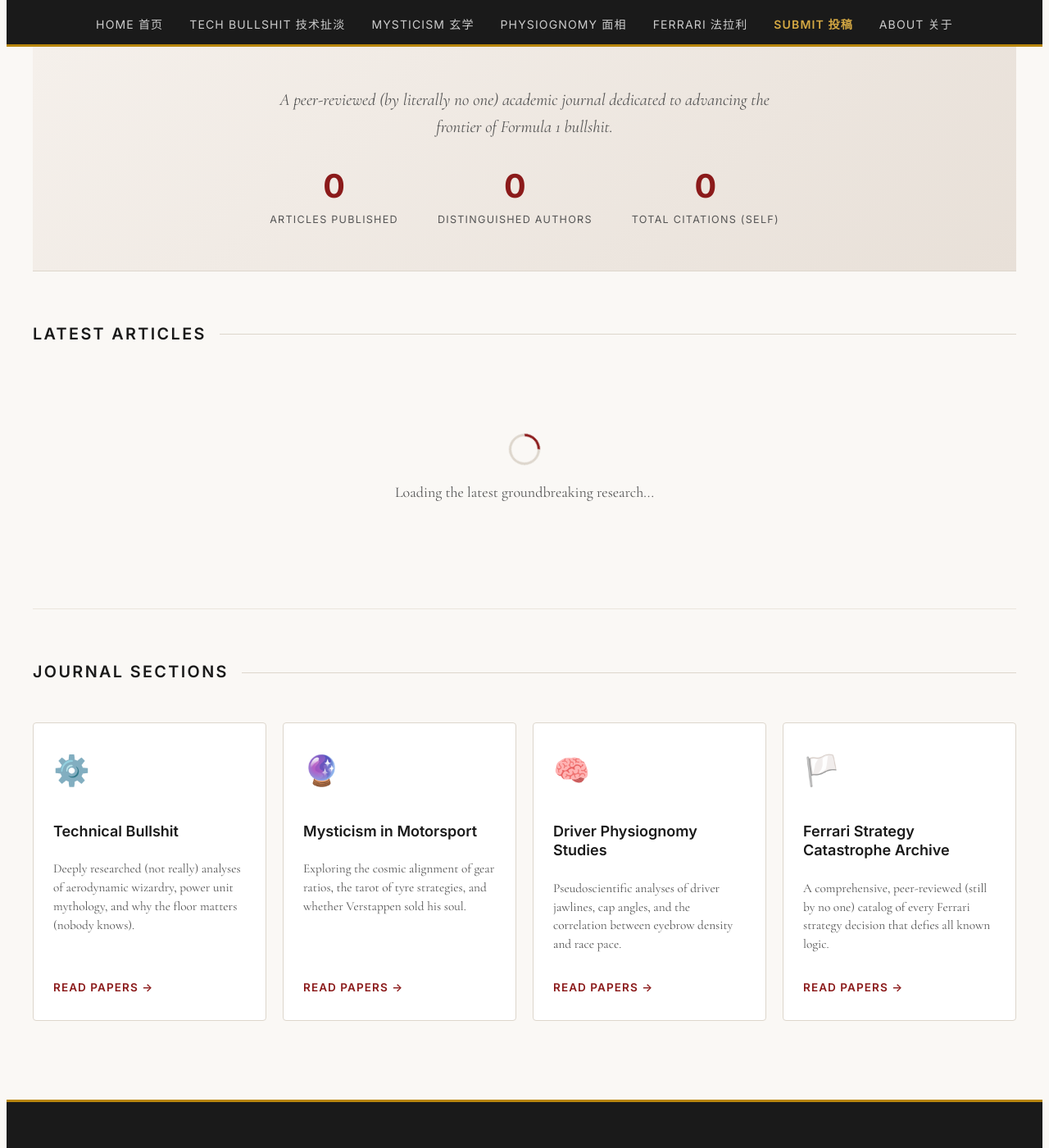
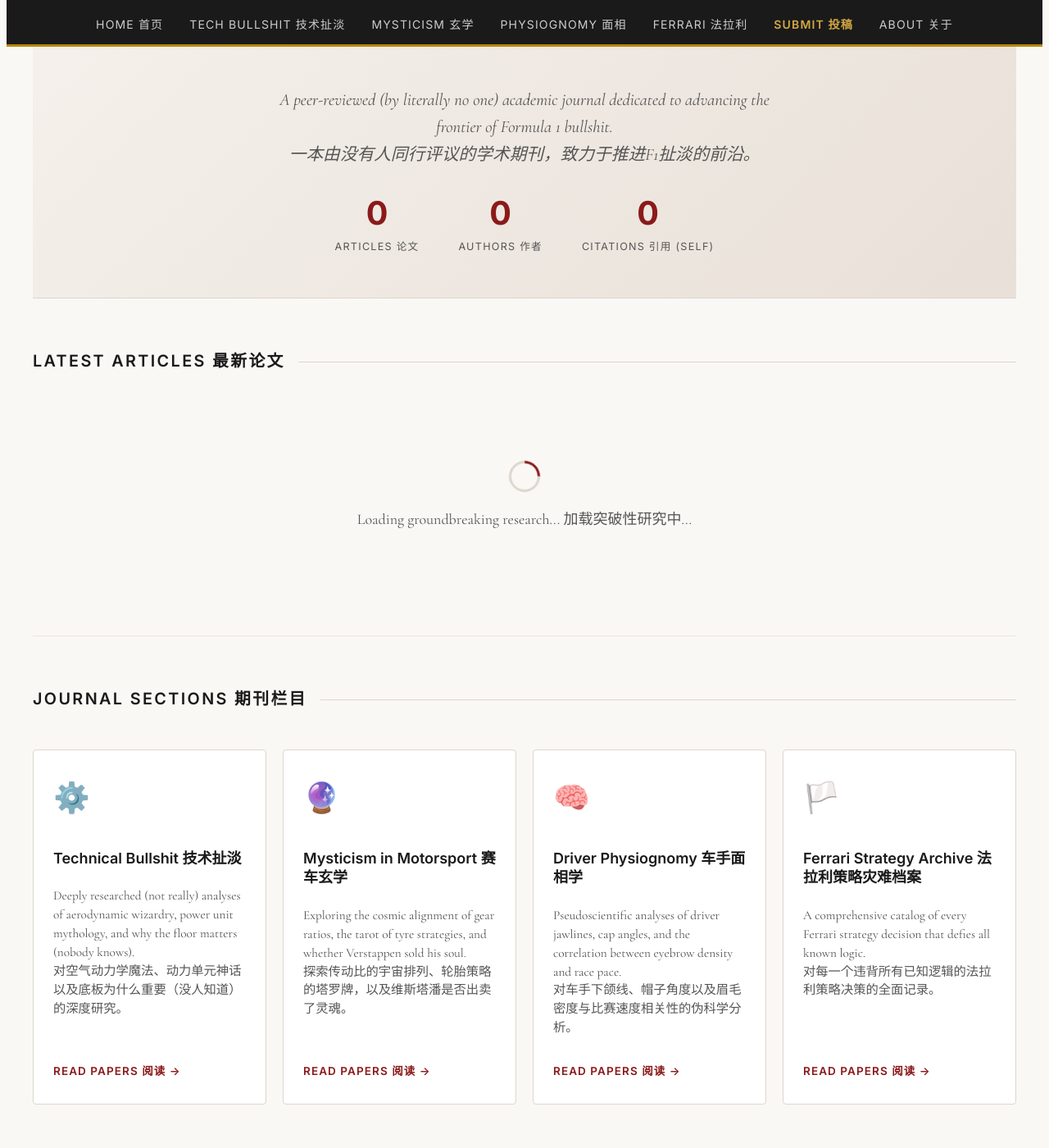
Before and after one commit to ashley0-926/fuck-journal, a Jekyll site: the page built from index.html, in a window 1280 px wide and 1400 px high, scrolled down 304 px. Shown: the whole window at 82% size. Built offline with Jekyll 4.4.1, drawn with Linux system fonts in a browser that asks for light colours.

Commit message:
Bilingual update 中英双语

```diff
--- a/index.html
+++ b/index.html
@@ -1,23 +1,23 @@
 ---
 layout: default
-title: Home
+title: Home 首页
 ---
 
 <section class="hero">
   <div class="hero-content">
-    <p class="hero-callout">A peer-reviewed (by literally no one) academic journal dedicated to advancing the frontier of Formula 1 bullshit.</p>
+    <p class="hero-callout">A peer-reviewed (by literally no one) academic journal dedicated to advancing the frontier of Formula 1 bullshit.<br>一本由没有人同行评议的学术期刊，致力于推进F1扯淡的前沿。</p>
     <div class="hero-stats">
       <div class="stat">
         <span class="stat-number" id="stat-articles">0</span>
-        <span class="stat-label">Articles Published</span>
+        <span class="stat-label">Articles 论文</span>
       </div>
       <div class="stat">
         <span class="stat-number" id="stat-authors">0</span>
-        <span class="stat-label">Distinguished Authors</span>
+        <span class="stat-label">Authors 作者</span>
       </div>
       <div class="stat">
         <span class="stat-number" id="stat-citations">0</span>
-        <span class="stat-label">Total Citations (self)</span>
+        <span class="stat-label">Citations 引用 (self)</span>
       </div>
     </div>
   </div>
@@ -25,12 +25,12 @@
 
 <section class="latest-issue">
   <div class="section-header">
-    <h2>Latest Articles</h2>
+    <h2>Latest Articles 最新论文</h2>
     <div class="section-header-line"></div>
   </div>
   <div class="articles-loading" id="articles-loading">
     <div class="loading-spinner"></div>
-    <p>Loading the latest groundbreaking research...</p>
+    <p>Loading groundbreaking research... 加载突破性研究中...</p>
   </div>
   <div class="articles-grid" id="articles-grid">
   </div>
@@ -38,33 +38,33 @@
 
 <section class="sections-overview">
   <div class="section-header">
-    <h2>Journal Sections</h2>
+    <h2>Journal Sections 期刊栏目</h2>
     <div class="section-header-line"></div>
   </div>
   <div class="sections-grid">
     <a href="{{ '/categories/technical-bullshit' | relative_url }}" class="section-card card-tech">
       <div class="card-icon">⚙️</div>
-      <h3>Technical Bullshit</h3>
-      <p>Deeply researched (not really) analyses of aerodynamic wizardry, power unit mythology, and why the floor matters (nobody knows).</p>
-      <span class="card-arrow">Read papers →</span>
+      <h3>Technical Bullshit 技术扯淡</h3>
+      <p>Deeply researched (not really) analyses of aerodynamic wizardry, power unit mythology, and why the floor matters (nobody knows).<br>对空气动力学魔法、动力单元神话以及底板为什么重要（没人知道）的深度研究。</p>
+      <span class="card-arrow">Read papers 阅读 →</span>
     </a>
     <a href="{{ '/categories/mysticism-in-motorsport' | relative_url }}" class="section-card card-mystic">
       <div class="card-icon">🔮</div>
-      <h3>Mysticism in Motorsport</h3>
-      <p>Exploring the cosmic alignment of gear ratios, the tarot of tyre strategies, and whether Verstappen sold his soul.</p>
-      <span class="card-arrow">Read papers →</span>
+      <h3>Mysticism in Motorsport 赛车玄学</h3>
+      <p>Exploring the cosmic alignment of gear ratios, the tarot of tyre strategies, and whether Verstappen sold his soul.<br>探索传动比的宇宙排列、轮胎策略的塔罗牌，以及维斯塔潘是否出卖了灵魂。</p>
+      <span class="card-arrow">Read papers 阅读 →</span>
     </a>
     <a href="{{ '/categories/driver-physiognomy-studies' | relative_url }}" class="section-card card-physio">
       <div class="card-icon">🧠</div>
-      <h3>Driver Physiognomy Studies</h3>
-      <p>Pseudoscientific analyses of driver jawlines, cap angles, and the correlation between eyebrow density and race pace.</p>
-      <span class="card-arrow">Read papers →</span>
+      <h3>Driver Physiognomy 车手面相学</h3>
+      <p>Pseudoscientific analyses of driver jawlines, cap angles, and the correlation between eyebrow density and race pace.<br>对车手下颌线、帽子角度以及眉毛密度与比赛速度相关性的伪科学分析。</p>
+      <span class="card-arrow">Read papers 阅读 →</span>
     </a>
     <a href="{{ '/categories/ferrari-strategy-catastrophe-archive' | relative_url }}" class="section-card card-ferrari">
       <div class="card-icon">🏳️</div>
-      <h3>Ferrari Strategy Catastrophe Archive</h3>
-      <p>A comprehensive, peer-reviewed (still by no one) catalog of every Ferrari strategy decision that defies all known logic.</p>
-      <span class="card-arrow">Read papers →</span>
+      <h3>Ferrari Strategy Archive 法拉利策略灾难档案</h3>
+      <p>A comprehensive catalog of every Ferrari strategy decision that defies all known logic.<br>对每一个违背所有已知逻辑的法拉利策略决策的全面记录。</p>
+      <span class="card-arrow">Read papers 阅读 →</span>
     </a>
   </div>
 </section>
```
